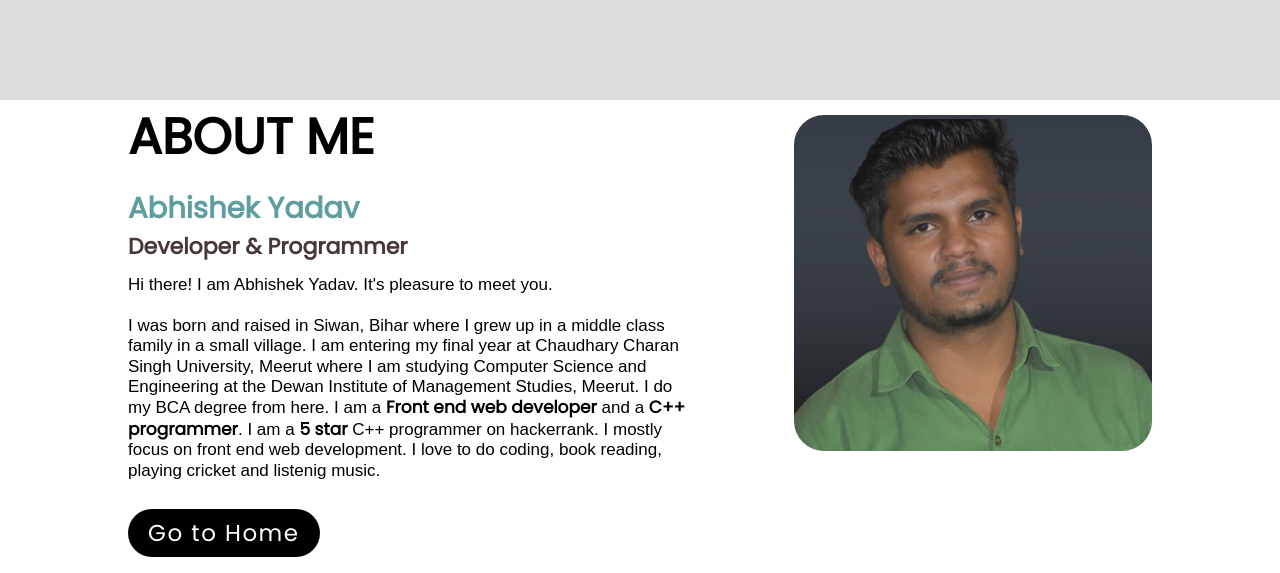
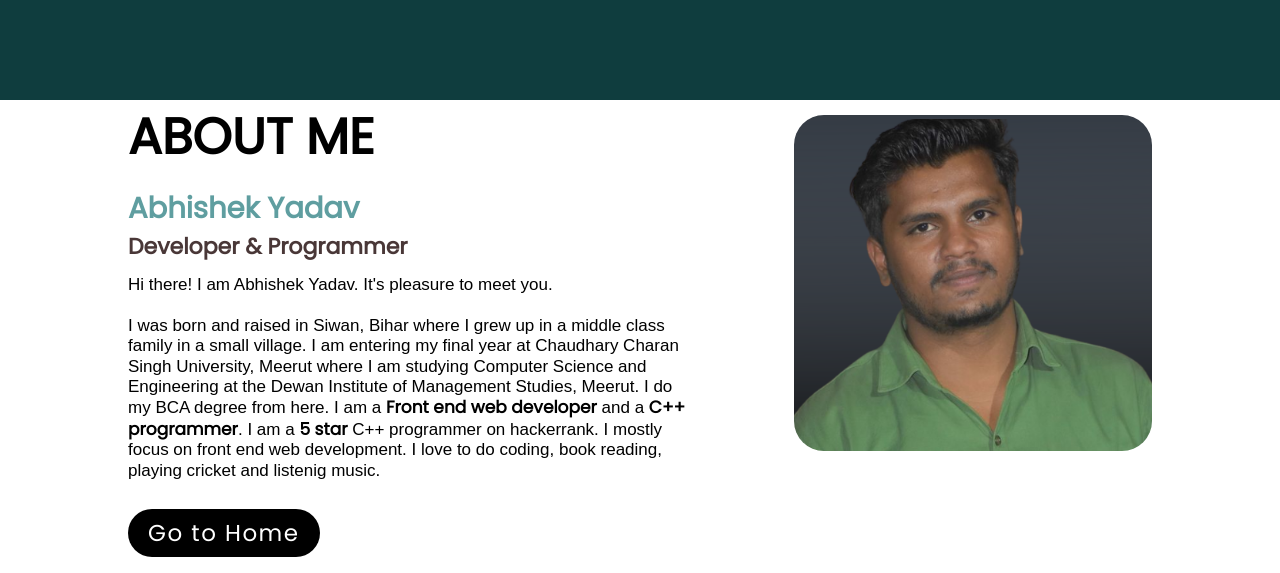
Before and after one commit to iamabhiCH/Personal-Portfolio, a plain HTML site: page about.html in a window 1280 px wide. Shown: the top 573 px of the page. Drawn offline with Linux system fonts and the light colour scheme.

Commit message:
Update about.css
chnage header color

```diff
--- a/about.css
+++ b/about.css
@@ -9,7 +9,7 @@
 .section{
     width: 100%;
     min-width: 100vh;
-    background-color: #ddd;
+    background-color: #0F3D3E;
 }
 
 .aboutContainer{
```
